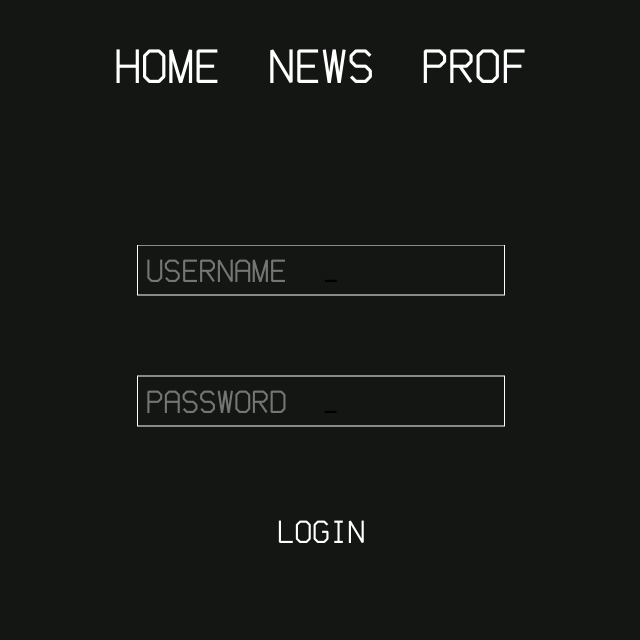
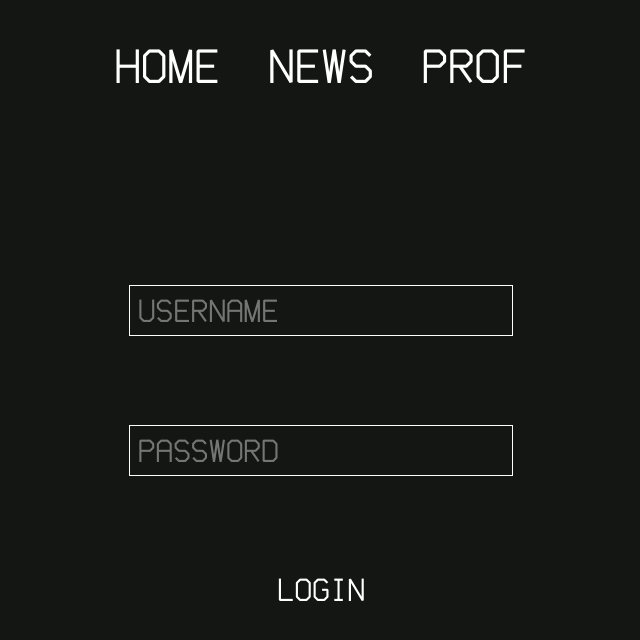
Before and after one commit to ojones28/dcs88-web, a React (Vite) app in the folder frontend/: page /profile/login in a window 1280 px wide. Shown: the top 640 px of the page, without its empty margins (319-959 px from the left). Built offline with nearby package versions, Linux system fonts and the light colour scheme; a web font is replaced by a local one.

Commit message:
Semi working fix to fake cursor

```diff
--- /dev/null
+++ b/frontend/src/assets/styles/news.css
@@ -0,0 +1,66 @@
+.news-article {
+    display: flex;
+    align-items: flex-start;
+    gap: 1rem;
+
+    width: 50%;
+    margin: 2rem auto;
+    position: relative;
+}
+
+.news-article-title {
+    font-size: 2rem;
+    margin-bottom: 0;
+    margin-top: 0;
+    font-weight: bold;
+}
+
+.news-article-title-underline {
+    font-size: 2rem;
+    margin-top: 0;
+    margin-bottom: 0;
+    font-weight: bold;
+}
+
+.news-article-content {
+    font-size: 1rem;
+    margin-top: 0;
+    overflow: hidden;
+    text-overflow: ellipsis;
+}
+
+.news-article-dropdown-button {
+    position: absolute;
+    top: .5rem;
+    right: .5rem;
+}
+
+.news-article-image-container {
+    position: static;
+    width: 10rem;
+    height: 10rem;
+    object-fit: cover;
+}
+
+.news-article-image {
+    width: 100%;
+    height: 100%;
+    object-fit: cover;
+}
+
+.news-article-text-container {
+    flex: 1;
+    min-width: 0;
+}
+
+.news-article-divider {
+    height: 1px;
+    background-color: var(--primary);
+
+    display: flex;
+    gap: 1rem;
+
+    width: 50%;
+    margin: 2rem auto;
+    position: relative;
+}
--- a/frontend/src/assets/styles/profile.css
+++ b/frontend/src/assets/styles/profile.css
@@ -1,4 +1,4 @@
-.profileLogin {
+.profileLogin, .login-register {
     display: flex;
     flex-direction: column;
     justify-content: space-around;
@@ -10,3 +10,7 @@
     margin: 0 auto;
     font-size: 3rem;
 }
+
+.login-register * {
+    margin: 0 auto;
+}
--- a/frontend/src/components/Button.jsx
+++ b/frontend/src/components/Button.jsx
@@ -1,13 +1,13 @@
 import { NavLink } from "react-router";
 
 export default function Button(props) {
-    let className = "button"
+    let className = "button noselect"
     if (props.color) {
         className += " " + props.color;
     }
     return (
         props.href
-        ? <NavLink className={className} to={props.href} end>{props.children}</NavLink>
-        : <button className={className} onClick={props.onClick}>{props.children}</button>
+        ? <NavLink draggable="false" className={className} to={props.href} end>{props.children}</NavLink>
+        : <button draggable="false" className={className} onClick={props.onClick}>{props.children}</button>
     )
 }
--- a/frontend/src/components/TextInput.jsx
+++ b/frontend/src/components/TextInput.jsx
@@ -1,7 +1,10 @@
-import { useLayoutEffect, useRef, useState } from "react";
+import { useEffect, useRef, useState } from "react";
 
 export default function TextInput(props) {
     const [value, setValue] = useState(props.value || "");
+    const [focused, setFocused] = useState(false);
+    const [ cursorPos, setCursorPos ] = useState(0);
+    const inputRef = useRef(null);
     const mirrorRef = useRef(null);
     const cursorRef = useRef(null);
 
@@ -10,20 +13,43 @@ export default function TextInput(props) {
         className += " " + props.color;
     }
 
-    useLayoutEffect(() => {
-        if (mirrorRef.current && cursorRef.current) {
+    useEffect(() => {
+        if (mirrorRef.current && cursorRef.current && inputRef.current) {
+            mirrorRef.current.textContent = (value || "").slice(0, inputRef.current.selectionEnd);
             const mirrorWidth = mirrorRef.current.getBoundingClientRect().width;
-            cursorRef.current.style.left = `${mirrorWidth}px`;
+            const inputWidth = inputRef.current.clientWidth;
+            const cursorWidth = cursorRef.current.getBoundingClientRect().width;
+            const visibleSpace = inputWidth - cursorWidth;
+            console.log(`cursor: ${inputRef.current.selectionEnd}`)
+            console.log(`scroll: ${inputRef.current.scrollLeft}`)
+            const cursorLeft = mirrorWidth - inputRef.current.scrollLeft;
+            const clampedLeft = Math.max(0, cursorLeft);
+            console.log(`visibile: ${visibleSpace}, mirror: ${mirrorWidth}, left: ${cursorLeft}`)
+            cursorRef.current.style.left = `${clampedLeft}px`;
         }
-    }, [value]);
+    }, [value, focused, cursorPos]);
 
     return (
         <>
             <div className="text-input-wrapper">
-                <input type="text" placeholder={props.placeholder} className={className} value={value} onChange={(e) => setValue(e.target.value)}></input>
-
-                <span ref={mirrorRef} className="text-input-mirror">{value || props.placeholder || ""}</span>
-                <span ref={cursorRef} className="fake-cursor">_</span>
+                <input
+                    ref={inputRef}
+                    type="text"
+                    placeholder={props.placeholder}
+                    className={className}
+                    value={value}
+                    onChange={(e) => {
+                        console.log("onChange");
+                        setValue(e.target.value);
+                    }}
+                    onFocus={() => setFocused(true)}
+                    onBlur={() => setFocused(false)}
+                    onSelect={(e) => {
+                        console.log("onSelect");
+                        setCursorPos(e.target.selectionEnd);
+                    }}/>
+                <span ref={mirrorRef} className="text-input-mirror">{value || ""}</span>
+                {focused && <span ref={cursorRef} className="fake-cursor">_</span>}
             </div>
         </>
     )
--- a/frontend/src/index.css
+++ b/frontend/src/index.css
@@ -20,6 +20,23 @@
     --secondary: #000000;
     --highlight: #F8FC2A;
     --red: #BC3B3B;
+    --cyan: #49d1d9;
+    --magenta: #781f80;
+}
+
+
+*::selection {
+    background-color: var(--cyan);
+    color: var(--secondary);
+}
+
+.noselect {
+  -webkit-touch-callout: none;
+    -webkit-user-select: none;
+     -khtml-user-select: none;
+       -moz-user-select: none;
+        -ms-user-select: none;
+            user-select: none;
 }
 
 html {
@@ -136,88 +153,10 @@ main {
     margin-top: 5rem;
 }
 
-.news-article {
-    display: flex;
-    align-items: flex-start;
-    gap: 1rem;
-
-    width: 50%;
-    margin: 2rem auto;
-    position: relative;
-}
-
-.news-article-title {
-    font-size: 2rem;
-    margin-bottom: 0;
-    margin-top: 0;
-    font-weight: bold;
-}
-
-.news-article-title-underline {
-    font-size: 2rem;
-    margin-top: 0;
-    margin-bottom: 0;
-    font-weight: bold;
-}
-
-.news-article-content {
-    font-size: 1rem;
-    margin-top: 0;
-    overflow: hidden;
-    text-overflow: ellipsis;
-}
-
-.news-article-dropdown-button {
-    position: absolute;
-    top: .5rem;
-    right: .5rem;
-}
-
-.news-article-image-container {
-    position: static;
-    width: 10rem;
-    height: 10rem;
-    object-fit: cover;
-}
-
-.news-article-image {
-    width: 100%;
-    height: 100%;
-    object-fit: cover;
-}
-
-.news-article-text-container {
-    flex: 1;
-    min-width: 0;
-}
-
-.news-article-divider {
-    height: 1px;
-    background-color: var(--primary);
-
-    display: flex;
-    gap: 1rem;
-
-    width: 50%;
-    margin: 2rem auto;
-    position: relative;
-}
-
-.login-register {
-    position: fixed;
-    top: 50%;
-    left: 50%;
-    transform: translate(-50%, -50%);
-
-    display: flex;
-    flex-direction: column;
-    align-items: center;
-    gap: 5rem;
-}
-
 .text-input-wrapper {
     display: inline-block;
     position: relative;
+    overflow: hidden;
 }
 
 .text-input-mirror {
@@ -245,6 +184,7 @@ main {
 
     font-size: 2rem;
     padding: 0.5rem;
+    padding-right: 1.5rem;
 
     caret-color: transparent;
 }
@@ -257,13 +197,13 @@ main {
 
 .fake-cursor {
     position: absolute;
-    top: 50%;
+    top: 60%;
     transform: translateY(-50%);
 
     color: var(--secondary);
     font-size: 2rem;
 
-    animation: blink 1s steps(1, start) infinite;
+    /* animation: blink 1s steps(1, start) infinite; */
     pointer-events: none;
 }
 
@@ -272,6 +212,5 @@ main {
 }
 
 @keyframes blink {
-    50% { opacity: 0; }
-
+    20% { opacity: 0; }
 }
--- a/frontend/src/pages/News.jsx
+++ b/frontend/src/pages/News.jsx
@@ -1,4 +1,4 @@
-import Navbar from "../components/Navbar";
+import '../assets/styles/news.css'
 import NewsArticle from "../components/NewsArticle";
 
 export default function News() {
```
